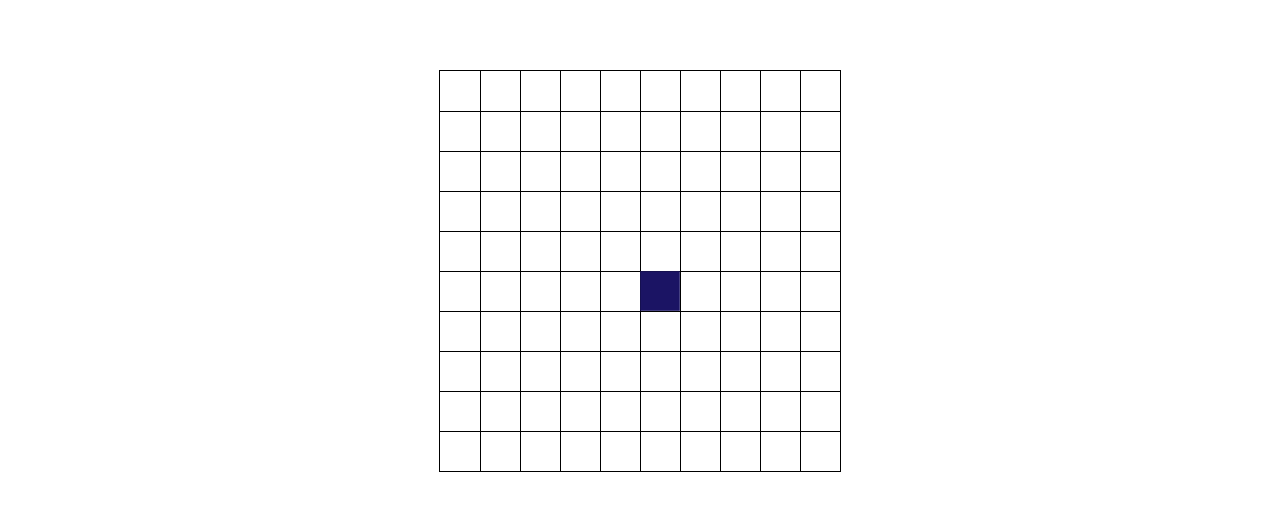
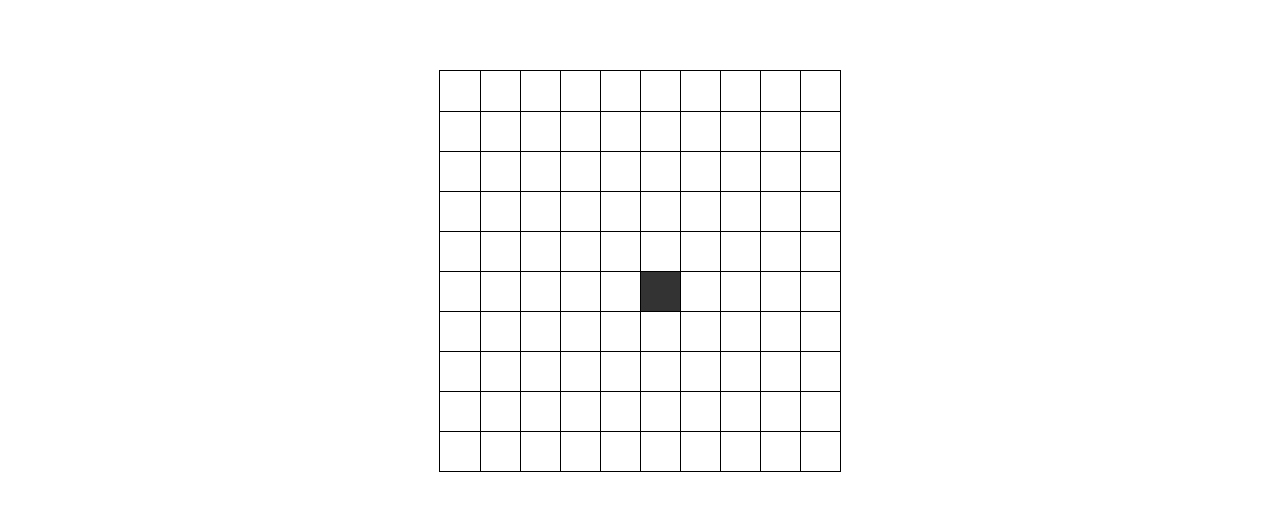
Before and after one commit to spclear/sea-battle, a website built with webpack: page dist/index.html in a window 1280 px wide. Both pictures are taken after a click on the element 640 px from the left and 393 px from the top of the page. Shown: the part 123-645 px from the top of the page. Built offline with nearby package versions, Linux system fonts and the light colour scheme.

Commit message:
Added square highlights & ship setting (size: 1x1 without borders)

```diff
--- a/src/index.ts
+++ b/src/index.ts
@@ -1,35 +1,71 @@
-window.onload = function():void {
+window.onload = function (): void {
+  interface coords {
+    x: null | number,
+    y: null | number,
+  }
+
   const canvas = <HTMLCanvasElement>document.getElementById('field1');
   const ctx = canvas.getContext('2d');
+
   const w = 400;
   const h = 400;
-
+  const sW = w / 10; // square width
+  const sH = h / 10; // square height
   canvas.width = w;
   canvas.height = h;
+
+  const playerField = createField();
+  const currCords: coords = {
+    x: null,
+    y: null,
+  }
 
   drawGrid(ctx, w, h);
 
   canvas.onclick = function (e) {
-    const tx = Math.floor(getMousePos(canvas, e).x / (w / 10)) * (w / 10);
-    const ty = Math.floor(getMousePos(canvas, e).y / (w / 10)) * (w / 10);
-
-    ctx.fillStyle = '#1B1464';
-    ctx.fillRect(tx + 0.2, ty + 0.2, w / 10 - 0.4, h / 10 - 0.4);
+    const coords = getGridPos(e, canvas, sW, sH);
+    playerField[coords.y][coords.x] = 1;
+    ctx.fillStyle = '#333';
+    ctx.fillRect(coords.x * sW + 1, coords.y * sH + 1, sW - 1, sH - 1);
   }
 
-  function getMousePos(canvas: any, e: any) {
-    const rect = canvas.getBoundingClientRect();
-    return {
-      x: e.clientX - rect.left,
-      y: e.clientY - rect.top
-    };
+  canvas.onmousemove = function (e) {
+    const coords = getGridPos(e, canvas, sW, sH);
+    const isCurrCords = !(currCords.x === null) && !(currCords.y === null);
+    const x = coords.x;
+    const y = coords.y;
+
+    const isShip = (x: number, y: number): boolean => {
+      return !!playerField[y][x];
+    }
+
+    if (currCords.x !== x || currCords.y !== y) {
+      if (isCurrCords && !isShip(currCords.x, currCords.y)) {
+        ctx.clearRect(currCords.x * sW + 1, currCords.y * sH + 1, sW - 1, sH - 1);
+      }
+      if (!isShip(x, y)) {
+        ctx.fillStyle = 'rgba(0, 0, 255, .2)';
+        ctx.fillRect(x * sW + 1, y * sH + 1, sW - 1, sH - 1);
+      }
+    }
+
+    currCords.x = x;
+    currCords.y = y;
+  }
+
+  canvas.onmouseleave = function () {
+    if (!playerField[currCords.y][currCords.x]) {
+      ctx.clearRect(currCords.x * sW + 1, currCords.y * sH + 1, sW - 1, sH - 1);
+    }
+    currCords.x = null;
+    currCords.y = null;
   }
 }
 
 function drawGrid(ctx: any, h: number, w: number): void {
   for (let x = w / 10; x < w; x += w / 10) {
     ctx.beginPath();
-    ctx.moveTo(0.5 + x, -3.5);
+    ctx.moveTo(0.5 + x, 0);
     ctx.lineTo(0.5 + x, h);
     ctx.stroke();
   }
@@ -40,3 +76,30 @@ function drawGrid(ctx: any, h: number, w: number): void {
     ctx.stroke();
   }
 }
+
+function createField(): Array<number[]> {
+  const field = new Array(10);
+  for (let i = 0; i < field.length; i++) {
+    field[i] = new Array(10).fill(0);
+  }
+  return field
+}
+
+function getGridPos(e: any, canvas: any, w: number, h: number) {
+  const rect = canvas.getBoundingClientRect();
+  const coords = {
+    x: e.clientX - rect.left,
+    y: e.clientY - rect.top
+  };
+
+  const numbTenErr = (n: number): number => {
+    if (n >= 10) return 9;
+    if (n < 0) return 0;
+    return n;
+  }
+
+  return {
+    x : numbTenErr(Math.floor(coords.x / w)),
+    y: numbTenErr(Math.floor(coords.y / h))
+  }
+}
```
Also changed, not shown: dist/bundle.js, dist/index.html.
